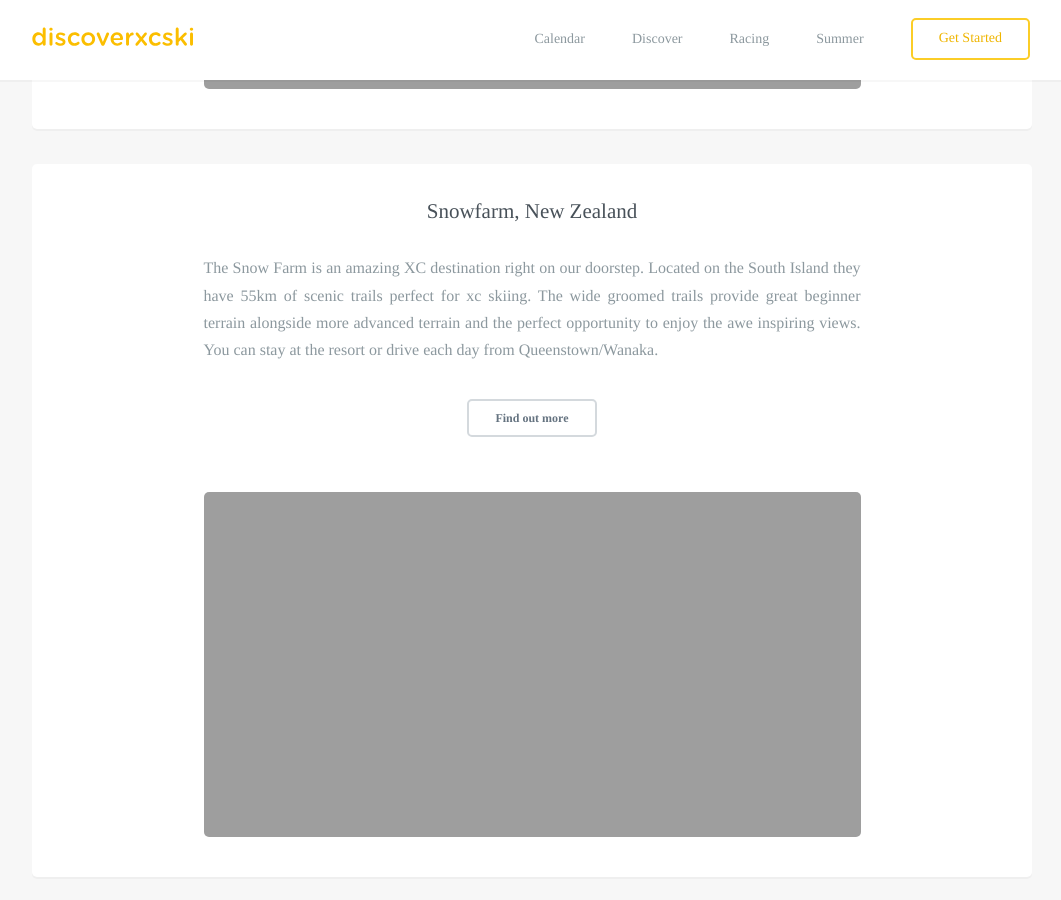
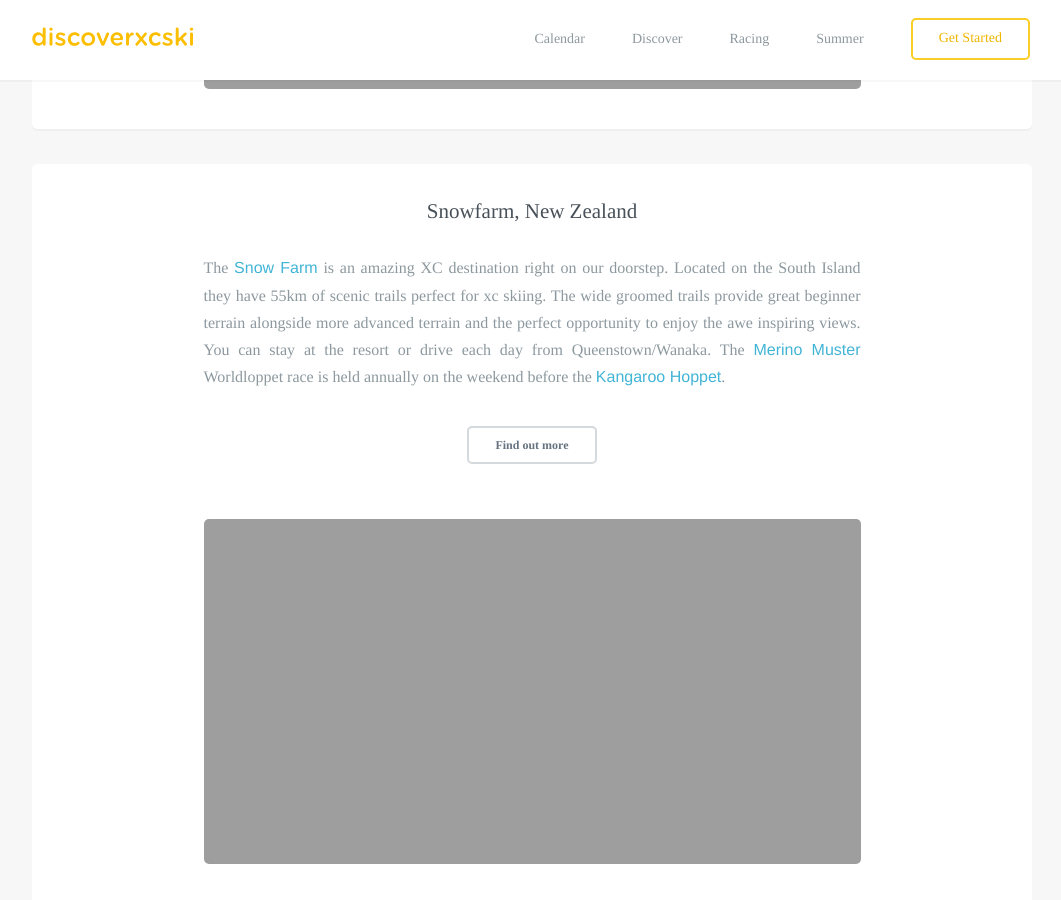
Before and after one commit to robcatto/robcatto.github.io, a Jekyll site: the page built from summer/endless-winter/index.html, in a window 1280 px wide and 900 px high, scrolled down 5781 px. Shown: the whole window, without its empty margins (108-1169 px from the left). Built offline with Jekyll 4.4.1, drawn with Linux system fonts in a browser that asks for light colours; some web fonts are replaced; Markdown is read by kramdown in place of the engine named in the settings; some of the changed text lies outside the part shown.

Commit message:
Update index.html

```diff
--- a/summer/endless-winter/index.html
+++ b/summer/endless-winter/index.html
@@ -34,7 +34,7 @@ layout: default
         <section class="mobile_section" style="padding-bottom: 40px;">
                 <h3 class="heading__aligned--page" style="text-align: center;">Ski once winter is over in Australia!</h3>
 
-                <p class="left__aligned--p">Where to ski once winter is over in Australia…? The list is endless!  North America and Europe are the two biggest general destinations, though Japan is also becoming popular particularly amongst the telemark skiers. If you enjoyed participating in the Kangaroo Hoppet then check out the other events on the <a href="/racing/worldloppet">Worldloppet </a> circuit. If mass participation events are not your thing, there are plenty of other locations to try out. Check out the snapshots below of some of the popular destinations amongst Australians.
+                <p class="left__aligned--p">Where to ski once winter is over in Australia…? The list is endless!  North America and Europe are the two biggest general destinations, though Japan is also becoming popular particularly amongst the telemark skiers. If you enjoyed participating in the <a href="http://www.hoppet.com.au"target="_blank">Kangaroo Hoppet</a> then check out the other events on the <a href="/racing/worldloppet">Worldloppet </a> circuit. If mass participation events are not your thing, there are plenty of other locations to try out. Check out the snapshots below of some of the popular destinations amongst Australians.
                 </p>
                                 <div class="one">
                 <div class="onelarge centered" style="
@@ -132,7 +132,7 @@ layout: default
 
                         <section class="mobile_section" style="padding-bottom: 40px;">
                 <h3 class="heading__aligned--page" style="text-align: center;">Snowfarm, New Zealand</h3>
-                <p class="left__aligned--p">The Snow Farm is an amazing XC destination right on our doorstep.  Located on the South Island they have 55km of scenic trails perfect for xc skiing.  The wide groomed trails provide great beginner terrain alongside more advanced terrain and the perfect opportunity to enjoy the awe inspiring views.  You can stay at the resort or drive each day from Queenstown/Wanaka.
+                <p class="left__aligned--p">The <a href="http://www.snowfarmnz.com/"target="_blank">Snow Farm</a> is an amazing XC destination right on our doorstep. Located on the South Island they have 55km of scenic trails perfect for xc skiing. The wide groomed trails provide great beginner terrain alongside more advanced terrain and the perfect opportunity to enjoy the awe inspiring views. You can stay at the resort or drive each day from Queenstown/Wanaka. The <a href="http://www.merinomuster.com/"target="_blank">Merino Muster</a> Worldloppet race is held annually on the weekend before the <a href="http://www.hoppet.com.au"target="_blank">Kangaroo Hoppet</a>.
                 </p>
                 <a class="button small dark" href="http://www.snowfarmnz.com/" data-featurette="analytics-click-event" target="_blank" data-event-category="button" data-event-action="M: Clicked Design an iOS Game" data-event-label="Source: Homepage Alt" id="featurette-35">Find out more</a>
                 <div class="one">
```
